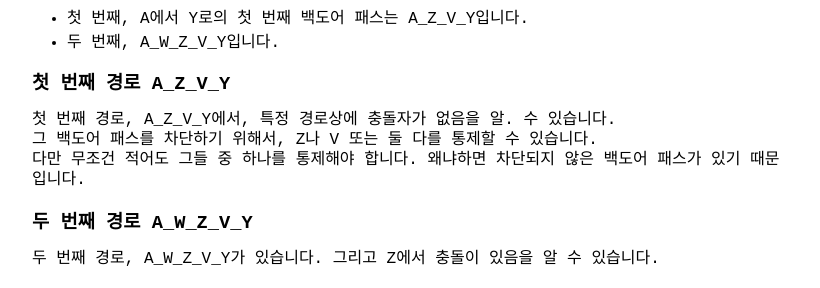
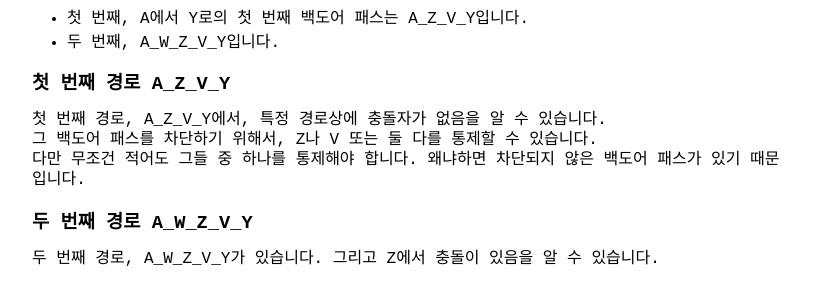
Before and after one commit to ggami-da/ggami-da.github.io, a Jekyll site: the page built from _posts/2024-11-25-graph-model(6).md, in a window 1280 px wide and 900 px high, scrolled down 2793 px. Shown: the part 149-437 px from the top of the window, without its empty margins (228-1048 px from the left). Built offline with Jekyll 4.4.1, drawn with Linux system fonts in a browser that asks for light colours.

Commit message:
NEW : 그래프 이론 Confounder

```diff
--- a/_posts/2024-11-25-graph-model(6).md
+++ b/_posts/2024-11-25-graph-model(6).md
@@ -68,7 +68,7 @@ A와 Y의 효과에 관심이 있고 이 경우, A에서 Y로의 두 개의 백
 - 두 번째, A_W_Z_V_Y입니다.
 
 ### 첫 번째 경로 A_Z_V_Y
-첫 번째 경로, A_Z_V_Y에서, 특정 경로상에 충돌자가 없음을 알. 수 있습니다.
+첫 번째 경로, A_Z_V_Y에서, 특정 경로상에 충돌자가 없음을 알 수 있습니다.
 그 백도어 패스를 차단하기 위해서, Z나 V 또는 둘 다를 통제할 수 있습니다.
 다만 무조건  적어도 그들 중 하나를 통제해야 합니다. 왜냐하면 차단되지 않은 백도어 패스가 있기 때문입니다.
 
```
